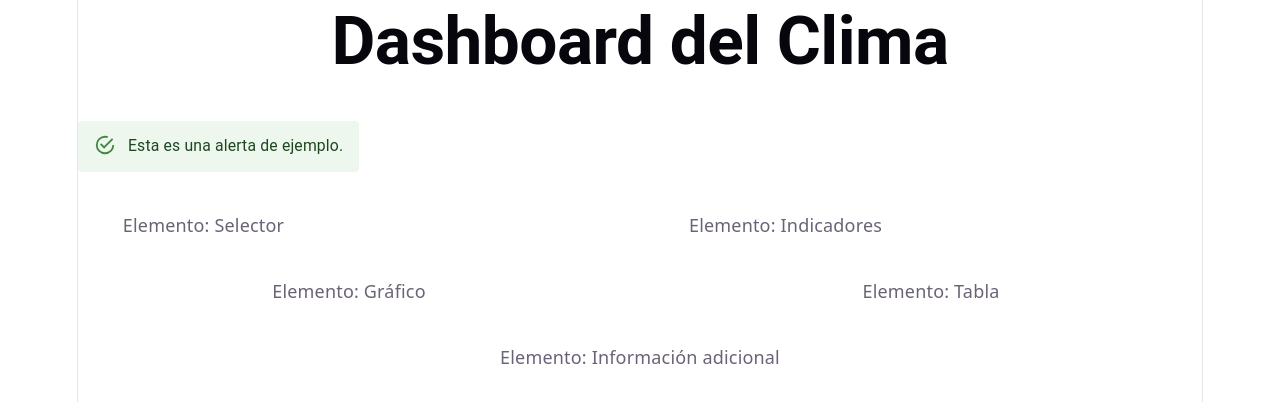
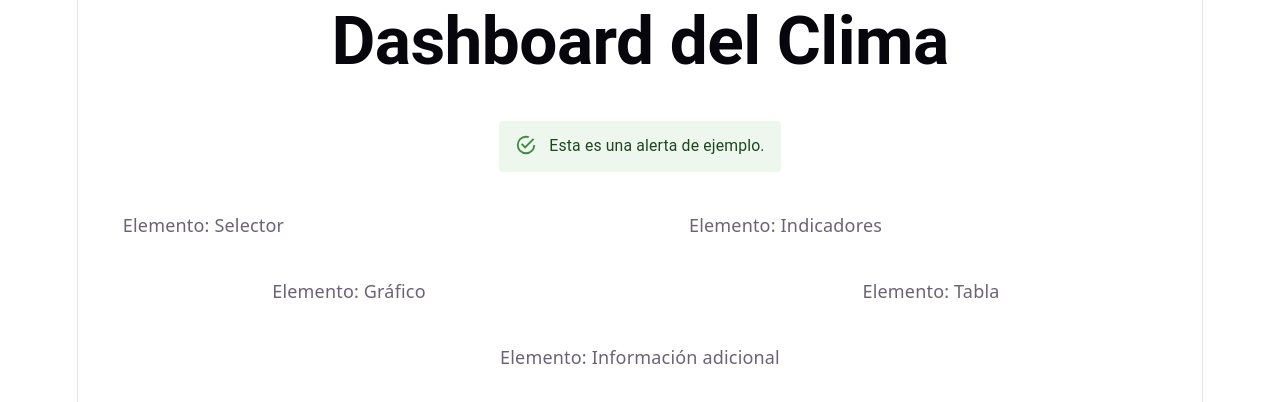
Before and after one commit to deaa05/dashboard-web, a React (Vite) app: page / in a window 1280 px wide. Shown: the top 402 px of the page. Built offline with nearby package versions, Linux system fonts and the light colour scheme.

Commit message:
clase 2 despliegue errores corregidos

```diff
--- a/src/App.tsx
+++ b/src/App.tsx
@@ -1,7 +1,7 @@
-import { useState } from 'react'
-import reactLogo from './assets/react.svg'
-import viteLogo from './assets/vite.svg'
-import heroImg from './assets/hero.png'
+//import { useState } from 'react'
+//import reactLogo from './assets/react.svg'
+//import viteLogo from './assets/vite.svg'
+//mport heroImg from './assets/hero.png'
 import { Grid } from '@mui/material';
 import HeaderUI from './components/HeaderUI';
 import AlertUI from './components/AlertUI';
@@ -9,14 +9,14 @@ import './App.css'
 
 function App() {
     return (
-        <Grid container spacing={5} justifyContent="center" alignItems="center">
+      <Grid container spacing={5} sx={{ justifyContent: 'center', alignItems: 'center' }}>
          {/* Encabezado */}
          <Grid  size={{ xs: 12, md: 12 }}>
            <HeaderUI />
          </Grid>
 
          {/* Alertas */}
-         <Grid size={{ xs: 12, md: 12 }}container justifyContent="center" alignItems="center">
+         <Grid container size={{ xs: 12, md: 12 }} sx={{ justifyContent: 'center', alignItems: 'center' }}>
            <AlertUI description="Esta es una alerta de ejemplo." />
          </Grid>
 
```
